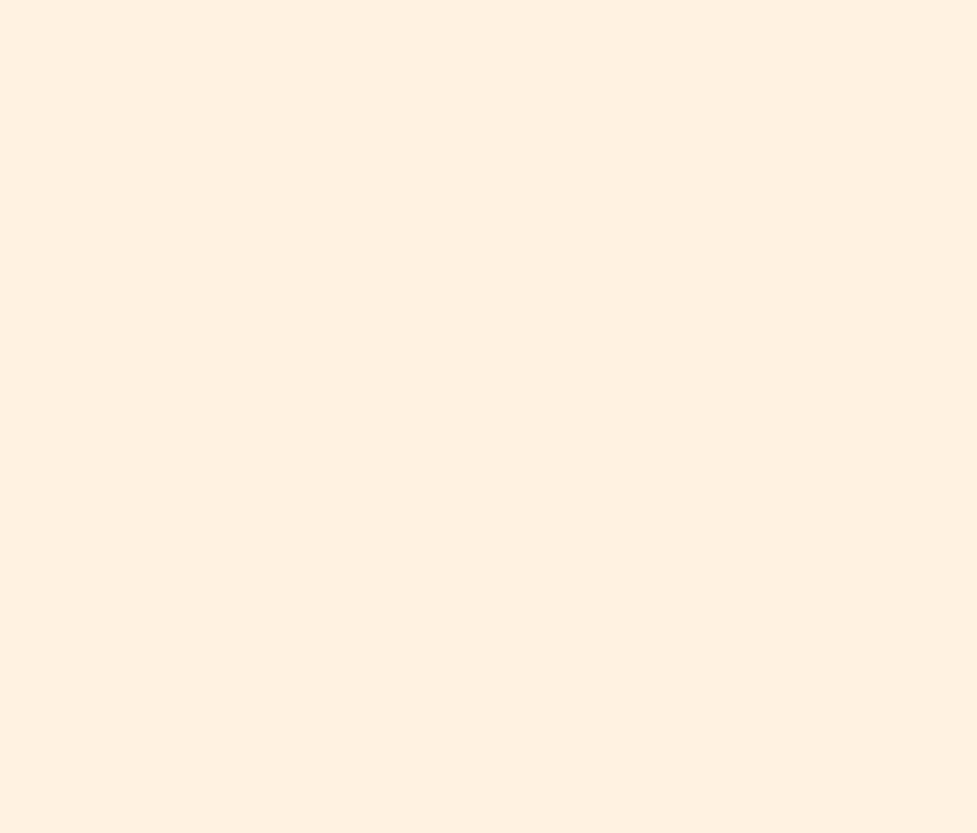
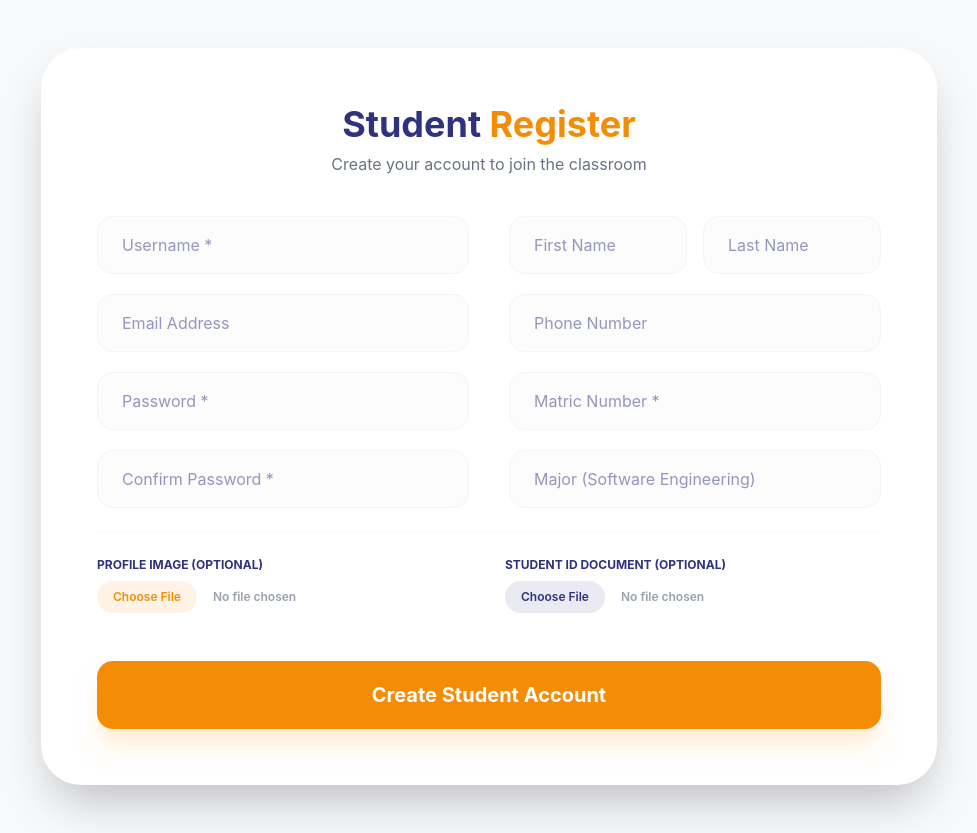
Before and after one commit to L-i-v-i-a/Skilline, a React (Vite) app: page /reg-student in a window 1280 px wide. Before the commit this address had no page. Shown: the whole page, without its empty margins (151-1128 px from the left). Before the commit the page ends 800 px from the top, so only its background shows below. Built offline with nearby package versions, Linux system fonts and the light colour scheme.

Commit message:
The auth section

```diff
--- a/src/App.jsx
+++ b/src/App.jsx
@@ -4,6 +4,8 @@ import Login from './pages/Login'
 import Home from './pages/Home'
 import RegisterCard from './pages/RegisterCard'
 import StudentRegister from './pages/StudentRegister'
+import InstructorRegister from './pages/InstructorRegister'
+import VerifyOtp from './pages/VerifyOtp'
 function App() {
   return (
     <>
@@ -17,7 +19,13 @@ function App() {
           <Route path="/register-page" element={<RegisterCard />} />
         </Routes>
         <Routes>
-          <Route path="/student-reg" element={<StudentRegister />} />
+          <Route path="/reg-student" element={<StudentRegister />} />
+        </Routes>
+        <Routes>
+          <Route path="/verify-otp" element={<VerifyOtp />} />
+        </Routes>
+        <Routes>
+          <Route path="/reg-instructor" element={<InstructorRegister />} />
         </Routes>
     </>
   )
--- a/src/pages/StudentRegister.jsx
+++ b/src/pages/StudentRegister.jsx
@@ -4,7 +4,6 @@ import { useNavigate } from 'react-router-dom';
 const StudentRegister = () => {
   const navigate = useNavigate();
 
-  // Text fields state
   const [formData, setFormData] = useState({
     username: '',
     email: '',
@@ -13,14 +12,10 @@ const StudentRegister = () => {
     first_name: '',
     last_name: '',
     phone_number: '',
-    date_of_birth: '',
-    address: '',
-    bio: '',
-    matric_number: '',
+    matric_number: '', // required
     major: '',
   });
 
-  // File fields state
   const [files, setFiles] = useState({
     profile_image: null,
     student_id_document: null,
@@ -28,12 +23,10 @@ const StudentRegister = () => {
 
   const [loading, setLoading] = useState(false);
 
-  // Handles all text-based inputs
   const handleChange = (e) => {
     setFormData({ ...formData, [e.target.name]: e.target.value });
   };
 
-  // Handles file uploads
   const handleFileChange = (e) => {
     setFiles({ ...files, [e.target.name]: e.target.files[0] });
   };
@@ -42,15 +35,14 @@ const StudentRegister = () => {
     e.preventDefault();
     setLoading(true);
 
-    // Create FormData object for multipart/form-data
     const data = new FormData();
 
-    // Append all text fields
+    // Append text fields
     Object.keys(formData).forEach((key) => {
       data.append(key, formData[key]);
     });
 
-    // Append files
+    // Append optional file fields
     if (files.profile_image) data.append('profile_image', files.profile_image);
     if (files.student_id_document) data.append('student_id_document', files.student_id_document);
 
@@ -58,42 +50,51 @@ const StudentRegister = () => {
       const response = await fetch('https://skilline-backend.onrender.com/api/register/student/', {
         method: 'POST',
         body: data,
-        // Note: Browser sets Content-Type to multipart/form-data automatically
       });
 
-      const result = await response.json();
+      const responseText = await response.text();
+
+      let result;
+      try {
+        result = JSON.parse(responseText);
+      } catch {
+        // Non-JSON response (e.g. 404 HTML page) — log and show simple alert
+        console.error("Server returned non-JSON response:", responseText.substring(0, 300));
+        alert("Server error or wrong endpoint. Check console for details.");
+        return;
+      }
 
       if (response.status === 201) {
-        // Success: Navigate to verify page and pass email in state
-        navigate('/verify-otp', { state: { email: formData.email } });
+        console.log("Success:", result);
+        alert(result.message || "Account created! Check your email for OTP.");
+        navigate('/verify-otp', { state: { email: result.email } });
       } else {
-        // Error: Show the user what went wrong (validation errors etc)
-        alert("Registration failed: " + JSON.stringify(result));
+        console.error("Registration failed:", result);
+        alert("Registration failed. Please check your details.");
       }
-    } catch (error) {
-      console.error("Network Error:", error);
-      alert("A network error occurred. Please check your connection.");
+    } catch (err) {
+      console.error("Network / Fetch Error:", err);
+      alert("A network error occurred.");
     } finally {
       setLoading(false);
     }
   };
 
   return (
-    <div className="min-h-screen bg-[#f8f9fb] flex items-center justify-center py-12 px-4">
-      <div className="max-w-3xl w-full bg-white rounded-[30px] shadow-2xl p-8 md:p-14">
+    <div className="min-h-screen bg-[#f8f9fb] flex items-center justify-center py-12 px-4 font-sans">
+      <div className="max-w-4xl w-full bg-white rounded-[40px] shadow-2xl p-8 md:p-14">
 
-        {/* Header */}
-        <div className="text-center mb-12">
+        <div className="text-center mb-10">
           <h2 className="text-4xl font-bold text-[#2F327D]">
-            Join <span className="text-[#F48C06]">Skilline</span>
+            Student <span className="text-[#F48C06]">Register</span>
           </h2>
-          <p className="text-gray-500 mt-3 text-lg">Student Registration Account</p>
+          <p className="text-gray-500 mt-2">Create your account to join the classroom</p>
         </div>
 
         <form onSubmit={handleSubmit} className="space-y-6">
-          <div className="grid grid-cols-1 md:grid-cols-2 gap-x-8 gap-y-5">
+          <div className="grid grid-cols-1 md:grid-cols-2 gap-x-10 gap-y-5">
 
-            {/* Left Column: Account Basics */}
+            {/* Left Side: Account Basics */}
             <div className="space-y-5">
               <input type="text" name="username" placeholder="Username *" required className="w-full px-6 py-4 rounded-2xl border border-gray-100 bg-gray-50/50 outline-none focus:border-[#F48C06] focus:bg-white transition-all" onChange={handleChange} />
 
@@ -102,57 +103,42 @@ const StudentRegister = () => {
               <input type="password" name="password" placeholder="Password *" required className="w-full px-6 py-4 rounded-2xl border border-gray-100 bg-gray-50/50 outline-none focus:border-[#F48C06] focus:bg-white transition-all" onChange={handleChange} />
 
               <input type="password" name="password2" placeholder="Confirm Password *" required className="w-full px-6 py-4 rounded-2xl border border-gray-100 bg-gray-50/50 outline-none focus:border-[#F48C06] focus:bg-white transition-all" onChange={handleChange} />
-
-              <input type="text" name="phone_number" placeholder="Phone Number" className="w-full px-6 py-4 rounded-2xl border border-gray-100 bg-gray-50/50 outline-none focus:border-[#F48C06] focus:bg-white transition-all" onChange={handleChange} />
             </div>
 
-            {/* Right Column: Student Details */}
+            {/* Right Side: Student Details */}
             <div className="space-y-5">
               <div className="flex gap-4">
                 <input type="text" name="first_name" placeholder="First Name" className="w-1/2 px-6 py-4 rounded-2xl border border-gray-100 bg-gray-50/50 outline-none focus:border-[#F48C06] transition-all" onChange={handleChange} />
                 <input type="text" name="last_name" placeholder="Last Name" className="w-1/2 px-6 py-4 rounded-2xl border border-gray-100 bg-gray-50/50 outline-none focus:border-[#F48C06] transition-all" onChange={handleChange} />
               </div>
 
+              <input type="text" name="phone_number" placeholder="Phone Number" className="w-full px-6 py-4 rounded-2xl border border-gray-100 bg-gray-50/50 outline-none focus:border-[#F48C06] transition-all" onChange={handleChange} />
+
               <input type="text" name="matric_number" placeholder="Matric Number *" required className="w-full px-6 py-4 rounded-2xl border border-gray-100 bg-gray-50/50 outline-none focus:border-[#F48C06] transition-all" onChange={handleChange} />
 
-              <input type="text" name="major" placeholder="Major (Course of Study)" className="w-full px-6 py-4 rounded-2xl border border-gray-100 bg-gray-50/50 outline-none focus:border-[#F48C06] transition-all" onChange={handleChange} />
-
-              <input type="date" name="date_of_birth" title="Date of Birth" className="w-full px-6 py-4 rounded-2xl border border-gray-100 bg-gray-50/50 text-gray-400 outline-none focus:border-[#F48C06] transition-all" onChange={handleChange} />
-
-              <input type="text" name="address" placeholder="Residential Address" className="w-full px-6 py-4 rounded-2xl border border-gray-100 bg-gray-50/50 outline-none focus:border-[#F48C06] transition-all" onChange={handleChange} />
+              <input type="text" name="major" placeholder="Major (Software Engineering)" className="w-full px-6 py-4 rounded-2xl border border-gray-100 bg-gray-50/50 outline-none focus:border-[#F48C06] transition-all" onChange={handleChange} />
             </div>
           </div>
 
-          {/* Bio Section */}
-          <textarea name="bio" placeholder="Tell us a little about yourself (Bio)" rows="3" className="w-full px-6 py-4 rounded-2xl border border-gray-100 bg-gray-50/50 outline-none focus:border-[#F48C06] transition-all resize-none" onChange={handleChange}></textarea>
-
-          {/* File Uploads */}
-          <div className="grid grid-cols-1 md:grid-cols-2 gap-8 py-4 border-t border-gray-50">
+          {/* File Upload Section */}
+          <div className="grid grid-cols-1 md:grid-cols-2 gap-8 py-6 border-t border-gray-50">
             <div>
-              <label className="block text-sm font-semibold text-[#2F327D] mb-3">Profile Picture</label>
-              <input type="file" name="profile_image" accept="image/*" className="text-sm text-gray-400 file:mr-4 file:py-2.5 file:px-5 file:rounded-full file:border-0 file:text-xs file:font-bold file:bg-[#F48C06]/10 file:text-[#F48C06] hover:file:bg-[#F48C06]/20 transition-all cursor-pointer" onChange={handleFileChange} />
+              <label className="block text-xs font-bold text-[#2F327D] mb-2 uppercase">Profile Image (Optional)</label>
+              <input type="file" name="profile_image" accept="image/*" className="text-xs text-gray-400 file:mr-4 file:py-2 file:px-4 file:rounded-full file:border-0 file:bg-[#F48C06]/10 file:text-[#F48C06] font-semibold cursor-pointer" onChange={handleFileChange} />
             </div>
             <div>
-              <label className="block text-sm font-semibold text-[#2F327D] mb-3">Student ID (Doc/Image)</label>
-              <input type="file" name="student_id_document" className="text-sm text-gray-400 file:mr-4 file:py-2.5 file:px-5 file:rounded-full file:border-0 file:text-xs file:font-bold file:bg-[#2F327D]/10 file:text-[#2F327D] hover:file:bg-[#2F327D]/20 transition-all cursor-pointer" onChange={handleFileChange} />
+              <label className="block text-xs font-bold text-[#2F327D] mb-2 uppercase">Student ID Document (Optional)</label>
+              <input type="file" name="student_id_document" className="text-xs text-gray-400 file:mr-4 file:py-2 file:px-4 file:rounded-full file:border-0 file:bg-[#2F327D]/10 file:text-[#2F327D] font-semibold cursor-pointer" onChange={handleFileChange} />
             </div>
           </div>
 
-          {/* Submit Button */}
+          {/* Submit Action */}
           <button
             type="submit"
             disabled={loading}
             className="w-full bg-[#F48C06] text-white py-5 rounded-2xl font-bold text-xl shadow-xl shadow-orange-100 hover:bg-[#e07f05] hover:-translate-y-1 transition-all disabled:opacity-50 disabled:translate-y-0"
           >
-            {loading ? (
-              <span className="flex items-center justify-center gap-2">
-                <svg className="animate-spin h-5 w-5 text-white" viewBox="0 0 24 24">
-                  <circle className="opacity-25" cx="12" cy="12" r="10" stroke="currentColor" strokeWidth="4" fill="none"></circle>
-                  <path className="opacity-75" fill="currentColor" d="M4 12a8 8 0 018-8V0C5.373 0 0 5.373 0 12h4zm2 5.291A7.962 7.962 0 014 12H0c0 3.042 1.135 5.824 3 7.938l3-2.647z"></path>
-                </svg>
-                Processing...
-              </span>
-            ) : "Create Student Account"}
+            {loading ? "Processing..." : "Create Student Account"}
           </button>
         </form>
       </div>
```
